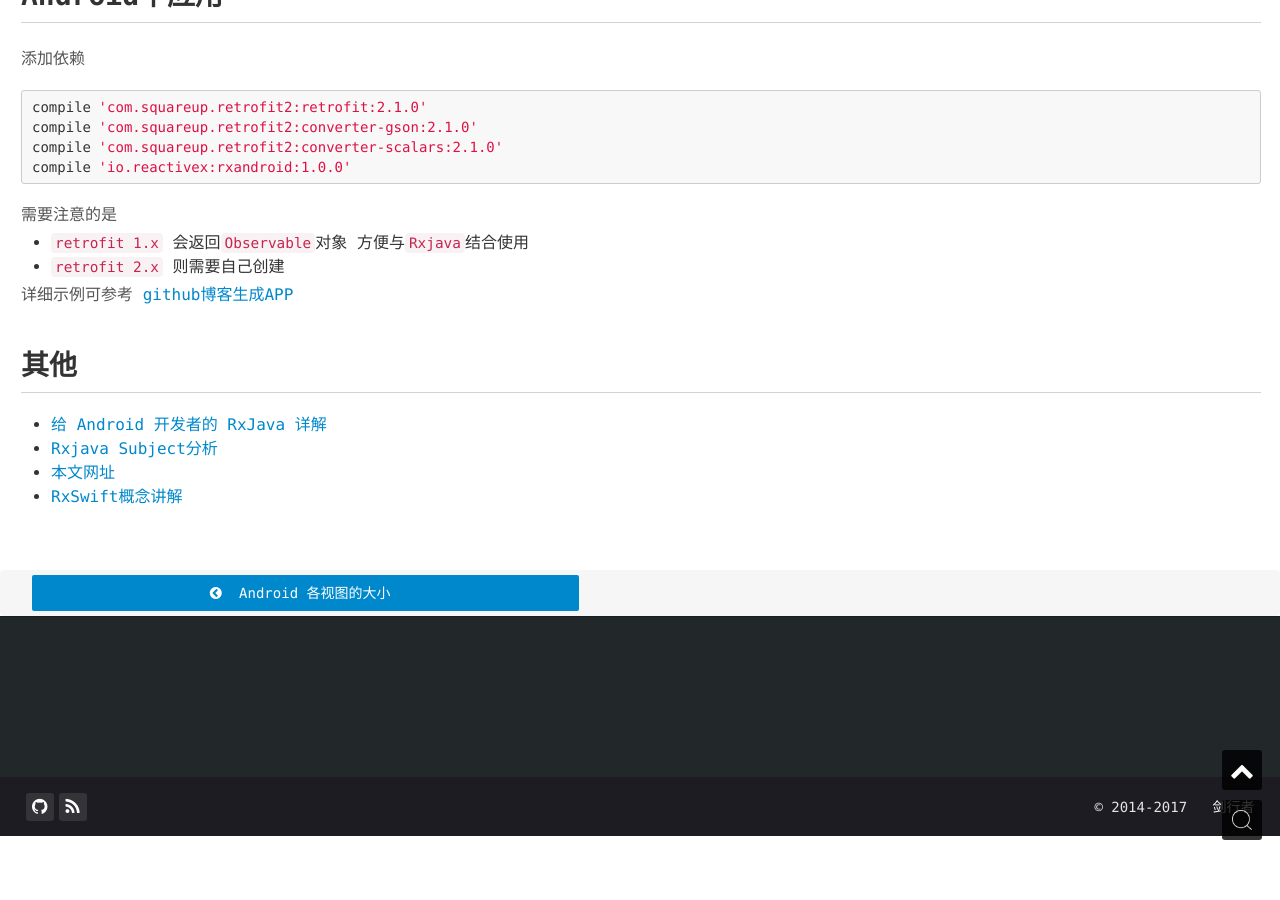
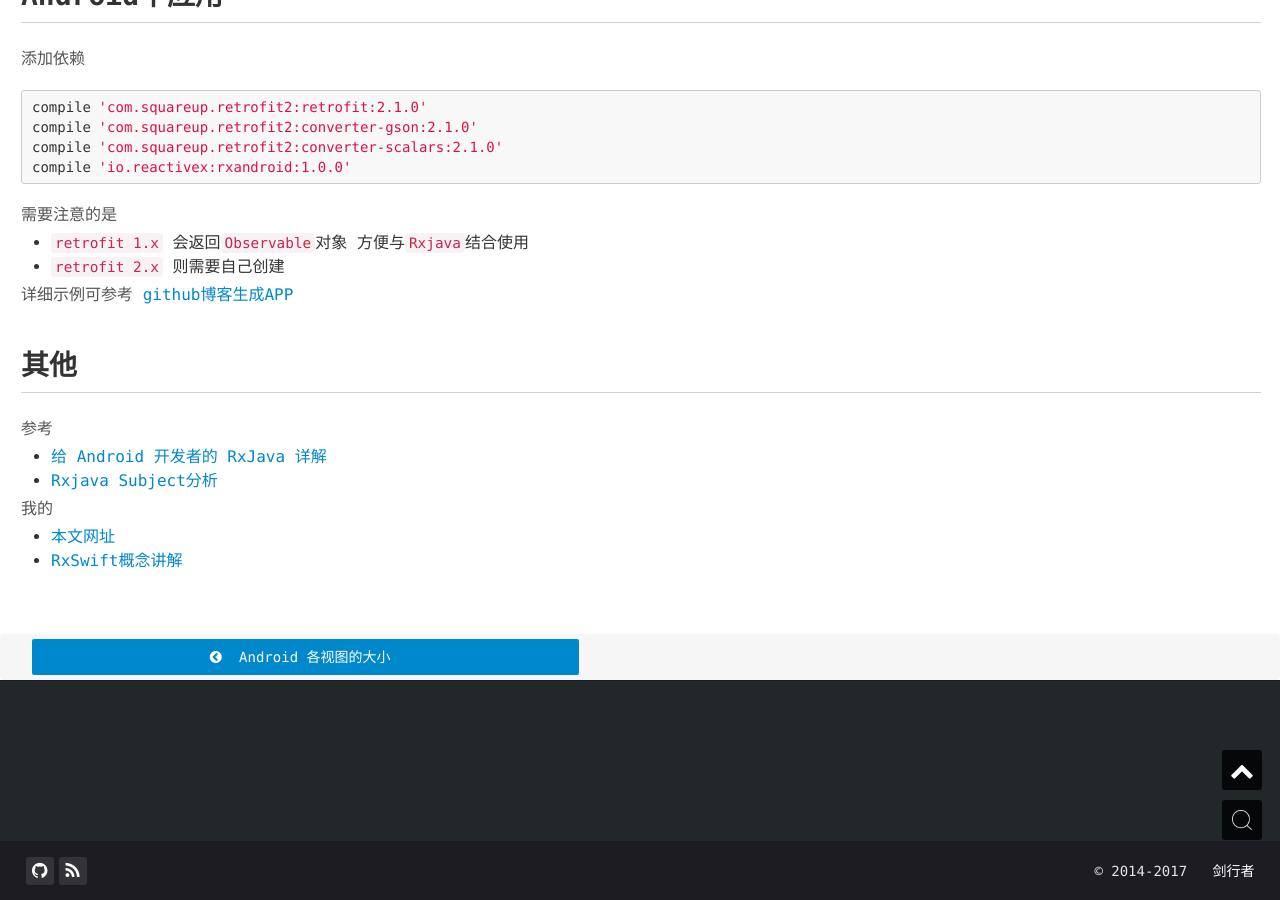
Before and after one commit to psvmc/myblog_jekyll, a Jekyll site: the page built from _posts/2016-07-21-android-rxjava.md, in a window 1280 px wide and 900 px high, scrolled down 7724 px. Built offline with Jekyll 4.4.1, drawn with Linux system fonts in a browser that asks for light colours; nearby versions of some CDN libraries; before the commit the page ends 8560 px from its top, so only the background shows below that.

Commit message:
rxjava解析

```diff
--- a/_posts/2016-07-21-android-rxjava.md
+++ b/_posts/2016-07-21-android-rxjava.md
@@ -363,7 +363,12 @@ compile 'io.reactivex:rxandroid:1.0.0'
 
 ## 其他
 
+参考
+
 + [给 Android 开发者的 RxJava 详解](http://gank.io/post/560e15be2dca930e00da1083)
 + [Rxjava Subject分析](http://blog.csdn.net/jdsjlzx/article/details/51502781)
+
+我的
+
 + [本文网址](http://www.psvmc.cn/android-rxjava.html)
 + [RxSwift概念讲解](http://www.psvmc.cn/ios-rxswift-01.html)
```
